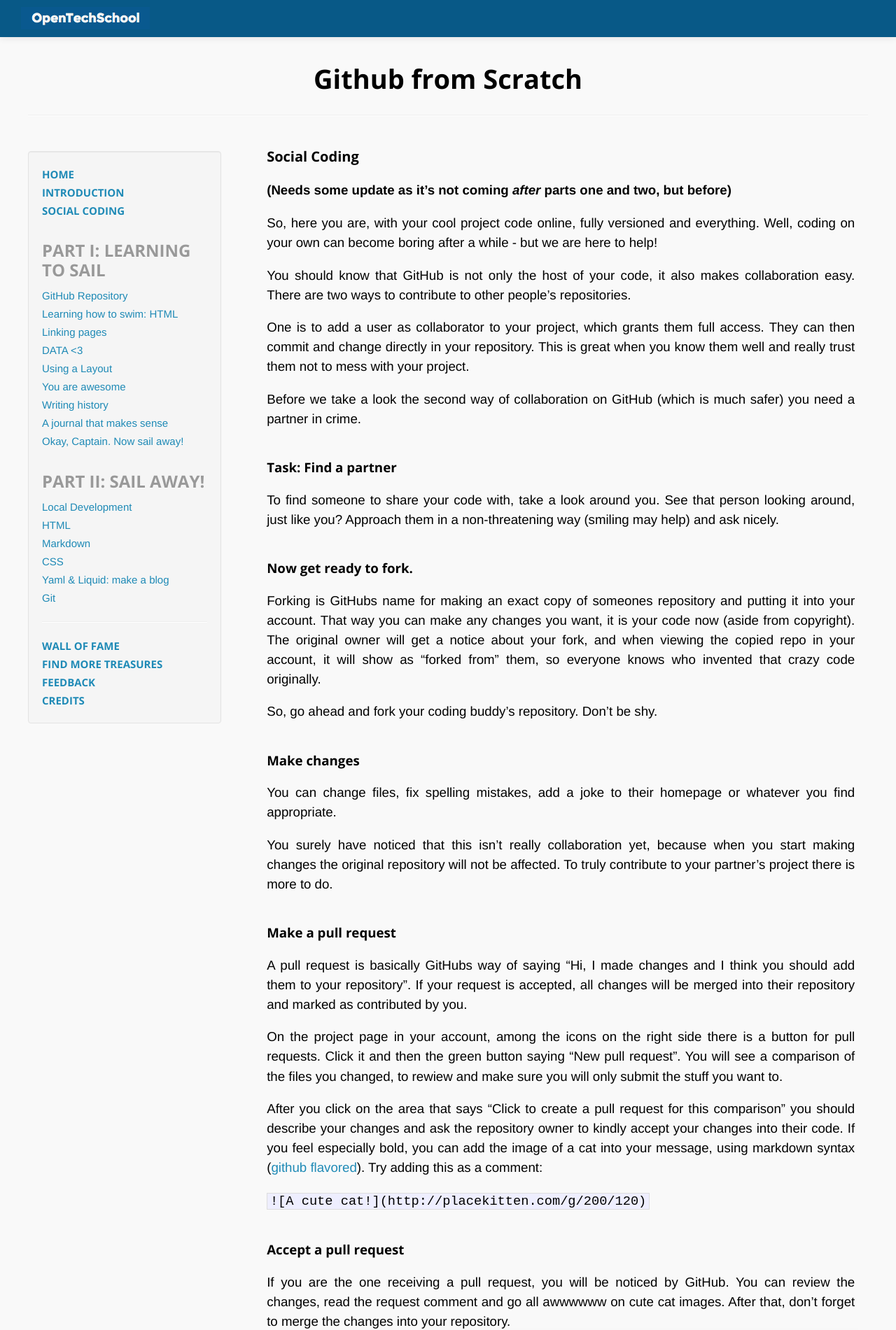
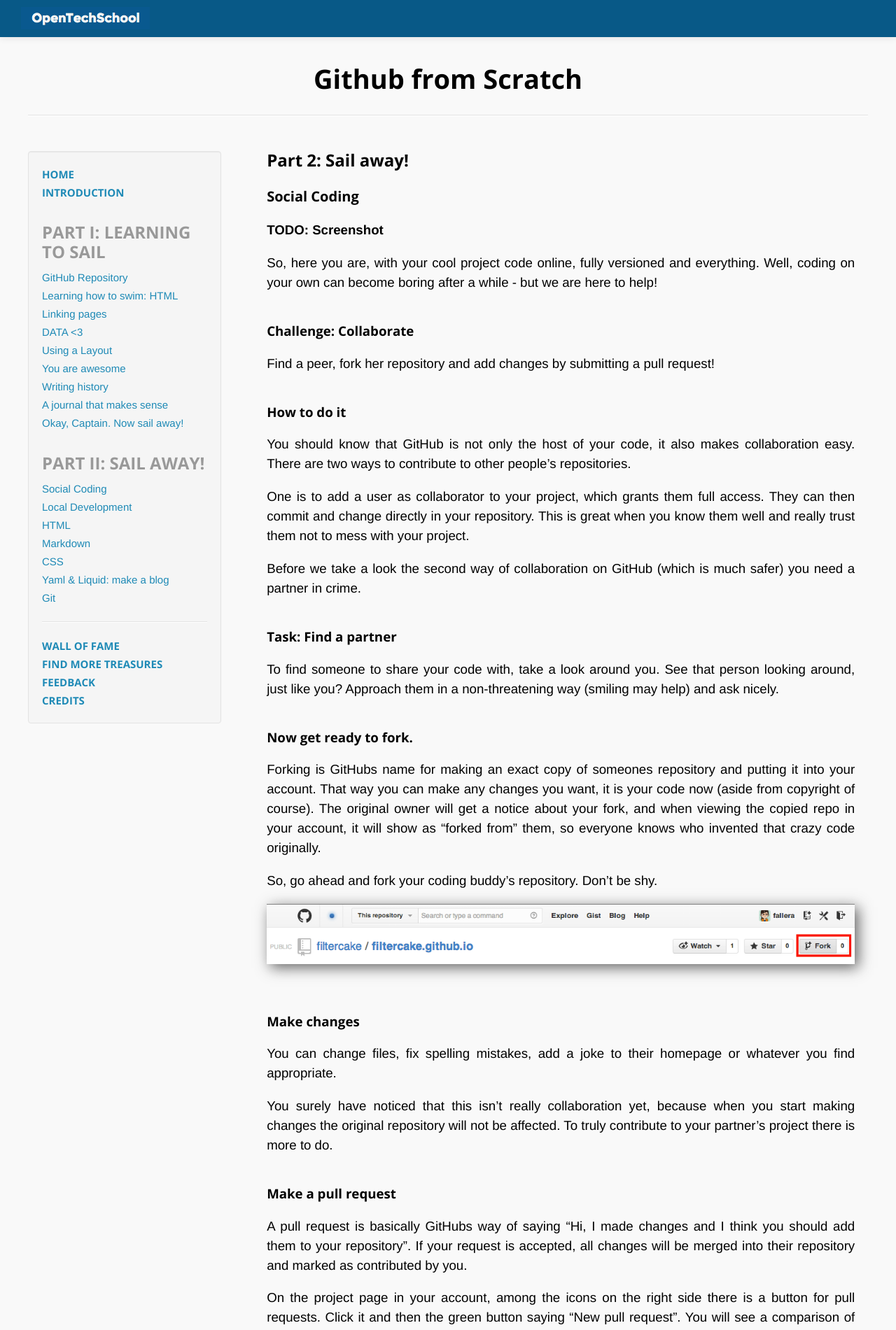
Before and after one commit to afknapping/github-from-scratch, a Jekyll site: the page built from _posts/2013-11-02-social-coding.md, in a window 1280 px wide. Shown: the top 1901 px of the page at 70% size. Built offline with Jekyll 4.4.1, drawn with Linux system fonts in a browser that asks for light colours; Markdown is read by kramdown in place of the engine named in the settings; some of the changed text lies outside the part shown.

Commit message:
moved chapter on social coding to part 2, added screenshot + more text

```diff
--- a/_layouts/default.html
+++ b/_layouts/default.html
@@ -31,7 +31,7 @@
         <div class="aside">
           <a href="{{ site.baseurl }}/">Home</a>
           <a href="{{ site.baseurl }}/introduction/">Introduction</a>
-          <a href="{{ site.baseurl }}/social-coding/">Social Coding</a>
+
 
             <h2 class="aside--title">Part I: Learning to sail</h2>
             <ul>
--- a/_posts/2013-11-02-social-coding.md
+++ b/_posts/2013-11-02-social-coding.md
@@ -1,11 +1,18 @@
 ---
 layout: post
 title:  "Social Coding"
+chapter: "two"
 ---
 
-**(Needs some update as it's not coming *after* parts one and two, but before)**
+**TODO: Screenshot**
 
 So, here you are, with your cool project code online, fully versioned and everything. Well, coding on your own can become boring after a while - but we are here to help!
+
+#### Challenge: Collaborate
+Find a peer, fork her repository and add changes by submitting a pull request!
+
+
+#### How to do it
 
 You should know that GitHub is not only the host of your code, it also makes collaboration easy. There are two ways to contribute to other people's repositories.
 
@@ -13,21 +20,23 @@
 
 Before we take a look the second way of collaboration on GitHub (which is much safer) you need a partner in crime.
 
-#### Task: Find a partner
+##### Task: Find a partner
 
 To find someone to share your code with, take a look around you. See that person looking around, just like you? Approach them in a non-threatening way (smiling may help) and ask nicely.
 
-#### Now get ready to fork.
-Forking is GitHubs name for making an exact copy of someones repository and putting it into your account. That way you can make any changes you want, it is your code now (aside from copyright). The original owner will get a notice about your fork, and when viewing the copied repo in your account, it will show as "forked from" them, so everyone knows who invented that crazy code originally.
+##### Now get ready to fork.
+Forking is GitHubs name for making an exact copy of someones repository and putting it into your account. That way you can make any changes you want, it is your code now (aside from copyright of course). The original owner will get a notice about your fork, and when viewing the copied repo in your account, it will show as "forked from" them, so everyone knows who invented that crazy code originally.
 
 So, go ahead and fork your coding buddy's repository. Don't be shy.
 
-#### Make changes
+![]({{ site.baseurl }}/assets/images/social-1.png)
+
+##### Make changes
 You can change files, fix spelling mistakes, add a joke to their homepage or whatever you find appropriate.
 
 You surely have noticed that this isn't really collaboration yet, because when you start making changes the original repository will not be affected. To truly contribute to your partner's project there is more to do.
 
-#### Make a pull request
+##### Make a pull request
 A pull request is basically GitHubs way of saying "Hi, I made changes and I think you should add them to your repository". If your request is accepted, all changes will be merged into their repository and marked as contributed by you.
 
 On the project page in your account, among the icons on the right side there is a button for pull requests. Click it and then the green button saying "New pull request". You will see a comparison of the files you changed, to rewiew and make sure you will only submit the stuff you want to.
@@ -36,11 +45,12 @@
 
 `![A cute cat!](http://placekitten.com/g/200/120)`
 
-#### Accept a pull request
+##### Accept a pull request
 If you are the one receiving a pull request, you will be noticed by GitHub. You can review the changes, read the request comment and go all awwwwww on cute cat images. After that, don't forget to merge the changes into your repository.
 
-[<img src="/assets/images/merge-pull-request.png" class="full" />](/assets/images/merge-pull-request.png)
-s
+![]({{ site.baseurl }}/assets/images/social-1.png)
+
 Now you are ready to dive into the social part of GitHub. Go on and find more people to fork from and collaborate. Be social!
 
-(TODO: add how to integrate this when using git locally)
+---
+By the way, this chapter is a very very condensed version of the OpenTechSchool course "Social Coding with GitHub". Yes, one can spend a whole day just with fun things like these... but for now please stay with us, ok? We'll link to that course on the "Find more treasures" page.
--- a/css/main.css
+++ b/css/main.css
@@ -33,7 +33,7 @@
 hr {
   margin: 20px 0;
   border: 0;
-  border-top: 1px solid #EEE;
+  border-top: 1px solid #E3E3E3;
   border-bottom: 1px solid #FFF;
 }
 ul, ol {
```
Also changed, not shown: OUTLINE.md (+1 -1 lines), _posts/2013-11-02-find-more-treasures.md (+6 -0 lines), assets/images/social-1.png (added).
